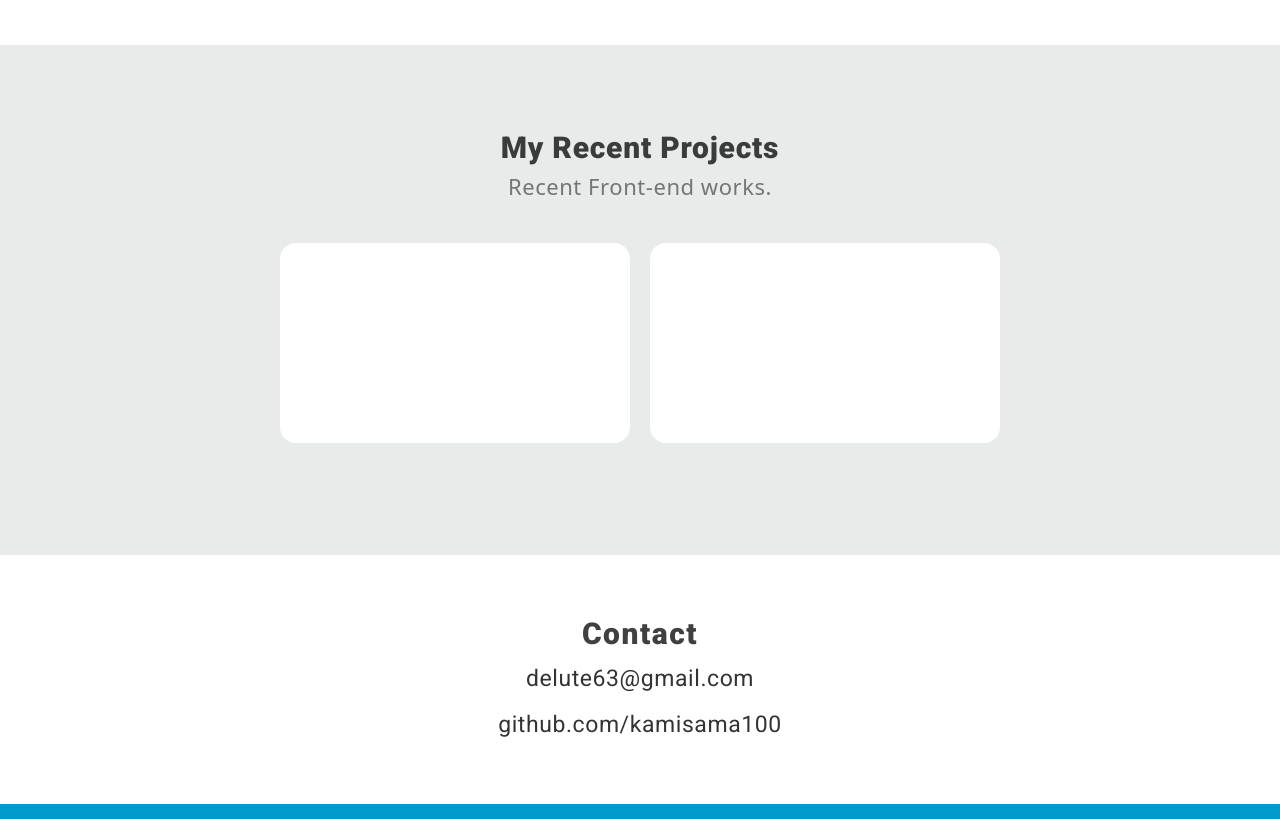
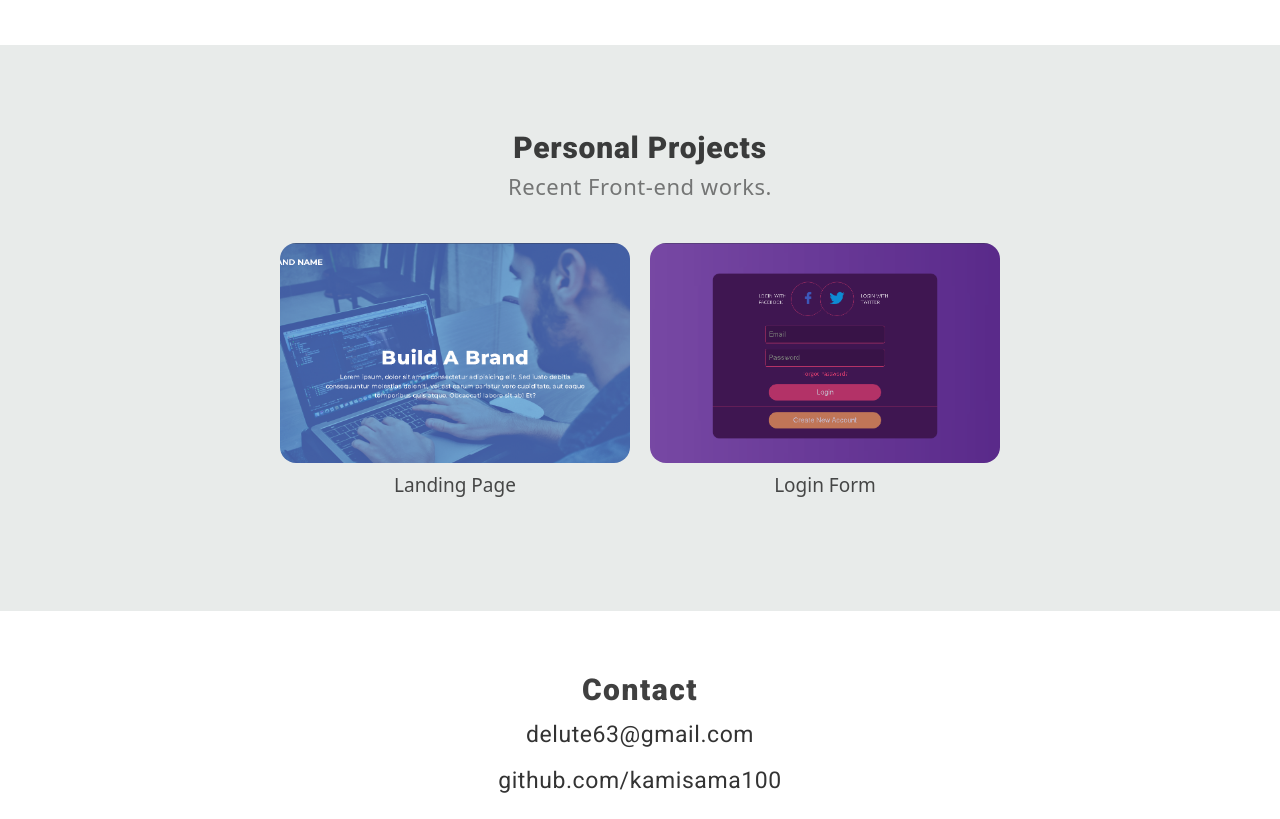
Before and after one commit to kamisama100/lee-portfolio, a React (Create React App) app: page / in a window 1280 px wide. Shown: the part 1300-2119 px from the top of the page. Built offline with nearby package versions, Linux system fonts and the light colour scheme.

Commit message:
finally done

```diff
--- a/src/containers/firstPart.js
+++ b/src/containers/firstPart.js
@@ -14,7 +14,7 @@ function FirstPart() {
                 </p>
             </div>
             <div className = " xs:mt-2 md:ml-2 ">
-                <img className='h-80 w-[340px] xs:animate-none lg:animate-bounce-slow xs:mx-auto sm:mx-auto rounded-full ' alt = "prog" src = {me}/>
+                <img className='h-80 w-[320px] xs:animate-none lg:animate-bounce-slow xs:mx-auto sm:mx-auto rounded-full ' alt = "prog" src = {me}/>
             </div>
         </div>
     </section>
--- a/src/containers/projects.js
+++ b/src/containers/projects.js
@@ -1,15 +1,46 @@
 import React from 'react'
-
 function Projects() {
     return (
         <section className='projects self-center justify-center'>
             <div className='w-full text-center'>
-                <h3 className='mx-auto text-[30px] opacity-75 font-roboto font-extrabold tracking-wide '>My Recent Projects</h3>
+                <h3 className='mx-auto text-[30px] opacity-75 font-roboto font-extrabold tracking-wide '>Personal Projects</h3>
                 <p className='text-black text-[22px] opacity-50 tracking-wide mb-[2.5rem]'>Recent Front-end works.</p>
                 <div className='flex xs:flex-col sm:flex-col md:flex-row lg:flex-row xs:gap-y-5 sm:gap-y-5 md:gap-x-5 lg:gap-x-5 w-fit mx-auto'>
-                    <div className='w-[350px] h-[200px] rounded-2xl transition ease-in-out delay-75 bg-white hover:bg-black duration-500'>
+                    <div className='space-y-2'>
+                        <div className="w-[350px] h-[220px] rounded-2xl bg-[url('./images/p1.PNG')] bg-cover bg-center ">
+                            <div className='text-white place-items-center relative opacity-0 transition ease-in-out hover:opacity-100 duration-300 h-full bg-black bg-opacity-60 backdrop-blur-sm grid place-content-center rounded-2xl space-y-2'>
+                                <h2 className='w-fit h-fit text-[21px] opacity-80 '>
+                                    Build a Brand
+                                </h2>
+                                <p className='w-[80%] text-[18px] '>
+                                    A fully responsive website created using <span className='text-green-500'>React</span>, <span className='text-green-500'>Tailwind</span>, and some <span className='text-green-500'>Libraries</span> for animations
+                                </p>
+                                <a href='https://kamisama100.github.io/landing-page/' target="_blank" without rel="noreferrer" className='border-b-[1px]' >
+                                    Go to Website
+                                </a>
+                            </div>
+                        </div>
+                        <p className='text-[19px] opacity-70'>
+                            Landing Page
+                        </p>
                     </div>
-                    <div className='w-[350px] h-[200px] rounded-2xl transition ease-in-out delay-75 bg-white hover:bg-black duration-500'>
+                    <div className='space-y-2'>
+                        <div className="w-[350px] h-[220px] rounded-2xl bg-[url('./images/p2.PNG')] bg-cover bg-center">
+                            <div className='text-white place-items-center relative opacity-0 transition ease-in-out hover:opacity-100 duration-300 h-full bg-black bg-opacity-60 backdrop-blur-sm grid place-content-center rounded-2xl space-y-2'>
+                                <h2 className='w-fit h-fit text-[21px] opacity-80 '>
+                                    Simple Login Form
+                                </h2>
+                                <p className='w-[80%] text-[18px] '>
+                                    A simple login form created using <span className='text-green-500'>HTML</span>, and <span className='text-green-500'>CSS</span>
+                                </p>
+                                <a href='https://kamisama100.github.io/login-form/' target="_blank" without rel="noreferrer" className='border-b-[1px]' >
+                                    Go to Website
+                                </a>
+                            </div>
+                        </div>
+                        <p className='text-[19px] opacity-70'>
+                            Login Form
+                        </p>
                     </div>
                 </div>
             </div>
--- a/tailwind.config.js
+++ b/tailwind.config.js
@@ -9,10 +9,11 @@ module.exports = {
   ],
   theme: {
     screens:{
-      'xs': '350px',
+      'xs': '310px',
       ...defaultTheme.screens,
     },
     extend: {
+      display: ["group-hover"],
       colors:{
         'blue':'#009ACD',
         'mint': '#FEE715FF',
```
Also changed, not shown: src/images/p1.PNG (added), src/images/p2.PNG (added).
